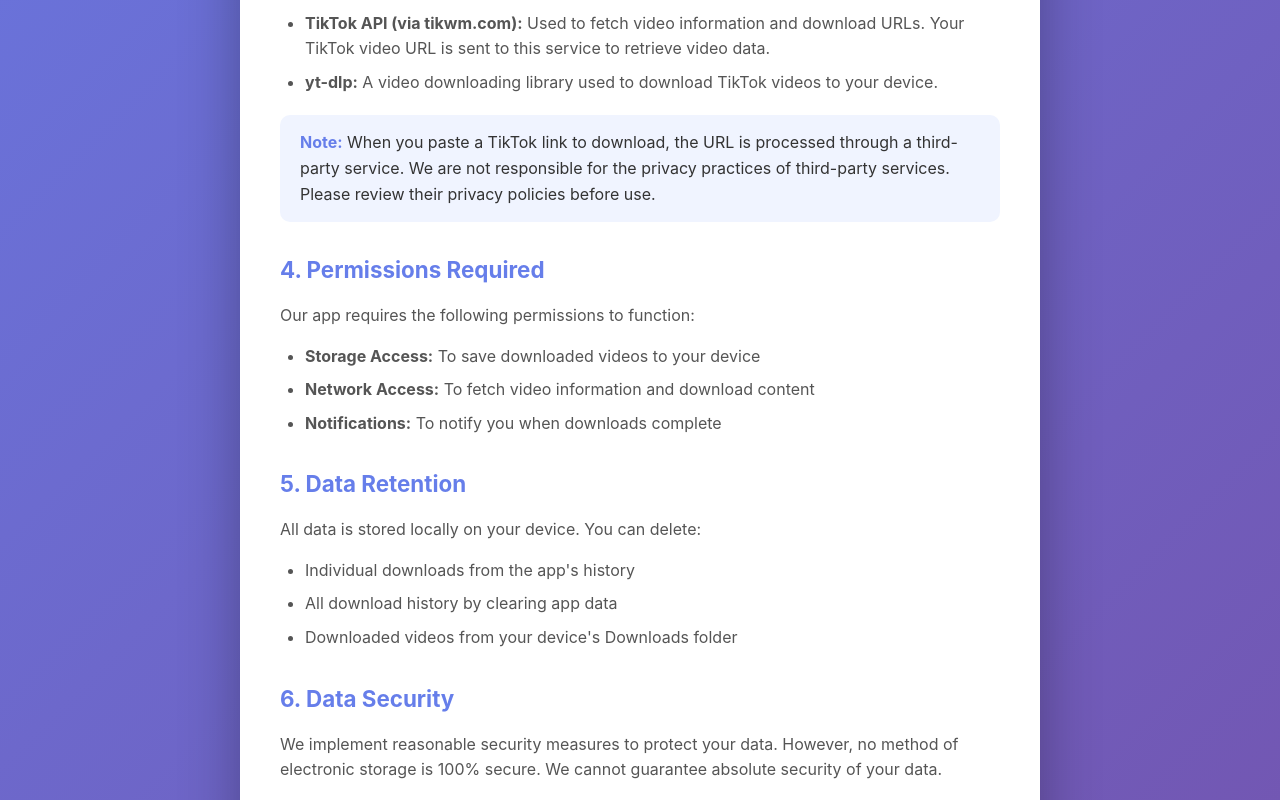
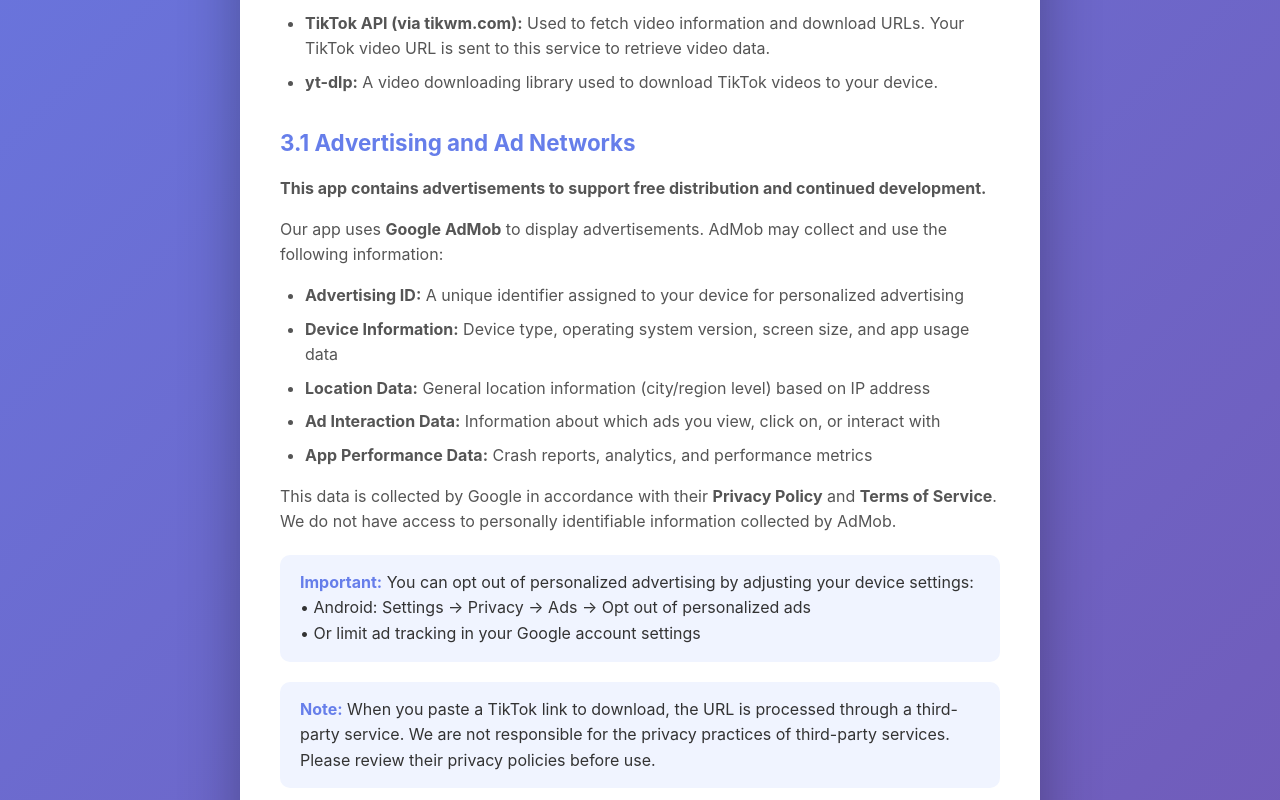
Before and after one commit to haideryzai/tiktok-downloader, a plain HTML site: page index.html in a window 1280 px wide. Shown: the part 940-1740 px from the top of the page. Drawn offline with Linux system fonts and the light colour scheme.

Commit message:
Revise Privacy Policy details and add AdMob info
Updated the last updated date, email contact, and added advertising information regarding Google AdMob.

```diff
--- a/index.html
+++ b/index.html
@@ -96,7 +96,7 @@
         <div class="header">
             <h1>Privacy Policy</h1>
             <p>TikTok Video Downloader</p>
-            <p style="margin-top: 10px; font-size: 0.9em;">Last Updated: April 4, 2026</p>
+            <p style="margin-top: 10px; font-size: 0.9em;">Last Updated: April 21, 2026</p>
         </div>
 
         <div class="content">
@@ -125,6 +125,24 @@
                 <li><strong>TikTok API (via tikwm.com):</strong> Used to fetch video information and download URLs. Your TikTok video URL is sent to this service to retrieve video data.</li>
                 <li><strong>yt-dlp:</strong> A video downloading library used to download TikTok videos to your device.</li>
             </ul>
+
+            <h2>3.1 Advertising and Ad Networks</h2>
+            <p><strong>This app contains advertisements to support free distribution and continued development.</strong></p>
+            <p>Our app uses <strong>Google AdMob</strong> to display advertisements. AdMob may collect and use the following information:</p>
+            <ul>
+                <li><strong>Advertising ID:</strong> A unique identifier assigned to your device for personalized advertising</li>
+                <li><strong>Device Information:</strong> Device type, operating system version, screen size, and app usage data</li>
+                <li><strong>Location Data:</strong> General location information (city/region level) based on IP address</li>
+                <li><strong>Ad Interaction Data:</strong> Information about which ads you view, click on, or interact with</li>
+                <li><strong>App Performance Data:</strong> Crash reports, analytics, and performance metrics</li>
+            </ul>
+            <p>This data is collected by Google in accordance with their <strong>Privacy Policy</strong> and <strong>Terms of Service</strong>. We do not have access to personally identifiable information collected by AdMob.</p>
+
+            <div class="highlight">
+                <strong>Important:</strong> You can opt out of personalized advertising by adjusting your device settings:<br>
+                • Android: Settings → Privacy → Ads → Opt out of personalized ads<br>
+                • Or limit ad tracking in your Google account settings
+            </div>
 
             <div class="highlight">
                 <strong>Note:</strong> When you paste a TikTok link to download, the URL is processed through a third-party service. We are not responsible for the privacy practices of third-party services. Please review their privacy policies before use.
@@ -157,7 +175,7 @@
 
             <h2>9. Contact Us</h2>
             <p>If you have any questions about this Privacy Policy, please contact us:</p>
-            <p><strong>Email:</strong> haideryzai2@gmail.com</p>
+            <p><strong>Email:</strong> support@stackutils.com</p>
 
             <h2>10. Your Rights</h2>
             <p>You have the right to:</p>
@@ -168,7 +186,7 @@
             </ul>
 
             <div class="highlight">
-                <strong>Summary:</strong> TikTok Video Downloader stores all data locally on your device. We do not collect, share, or transmit your personal information to our servers. Your downloads and history remain private and under your control.
+                <strong>Summary:</strong> TikTok Video Downloader stores all data locally on your device. We do not collect, share, or transmit your personal information to our servers. Your downloads and history remain private and under your control. This app contains advertisements served by Google AdMob, which may collect device information and use advertising IDs as described above.
             </div>
         </div>
 
```
